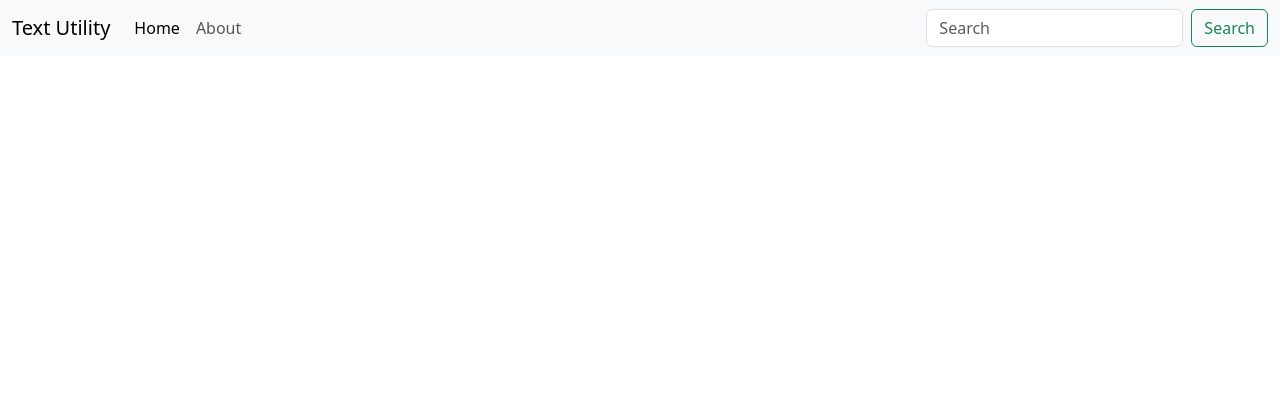
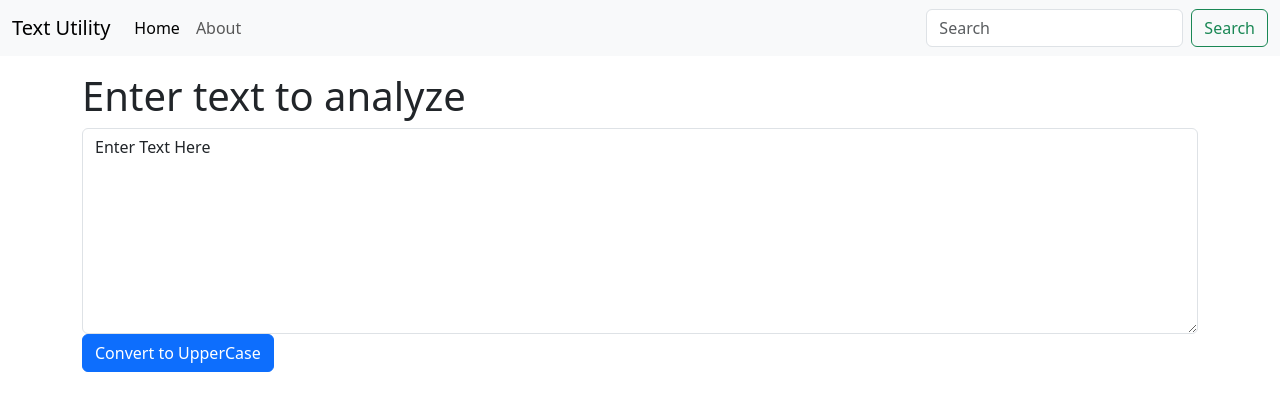
Before and after one commit to aflat00n/ReactJS-Course, a React (Create React App) app in the folder my-app/: page / in a window 1280 px wide. Shown: the top 410 px of the page. Built offline with nearby package versions, Linux system fonts and the light colour scheme.

Commit message:
understanding states & handling events

```diff
--- a/my-app/src/App.js
+++ b/my-app/src/App.js
@@ -1,12 +1,16 @@
 // import logo from './logo.svg';
 import './App.css';
 import Navbar from './components/Navbar';
+import TextForm from './components/TextForm';
 
 function App() {
   return (
     <>
     {/* <Navbar title='Text Utility' home='Home' about='About'/> */}
     <Navbar/>
+    <div className="container my-3">
+    <TextForm heading='Enter text to analyze'/>
+    </div>
     </>
   );
 }
--- /dev/null
+++ b/my-app/src/components/TextForm.js
@@ -0,0 +1,25 @@
+import React, {useState} from 'react'
+
+
+export default function TextForm(props) {
+    const handleUpClick = ()=>{
+        let newText = text.toUpperCase()
+        setText(newText)
+    }
+    const handleOnChange = (event)=>{
+        setText(event.target.value)
+    }
+    const formClick = ()=>{
+        setText('')
+    }
+    const [text, setText] = useState('Enter Text Here');
+  return (
+    <div>
+        <h1>{props.heading}</h1>
+        <div className="mb-3">
+        <textarea className="form-control" value={text} onClick={formClick} onChange={handleOnChange} id="box" rows="8"></textarea>
+        <button className="btn btn-primary" onClick={handleUpClick}>Convert to UpperCase</button>
+        </div>
+    </div>
+  )
+}
```
